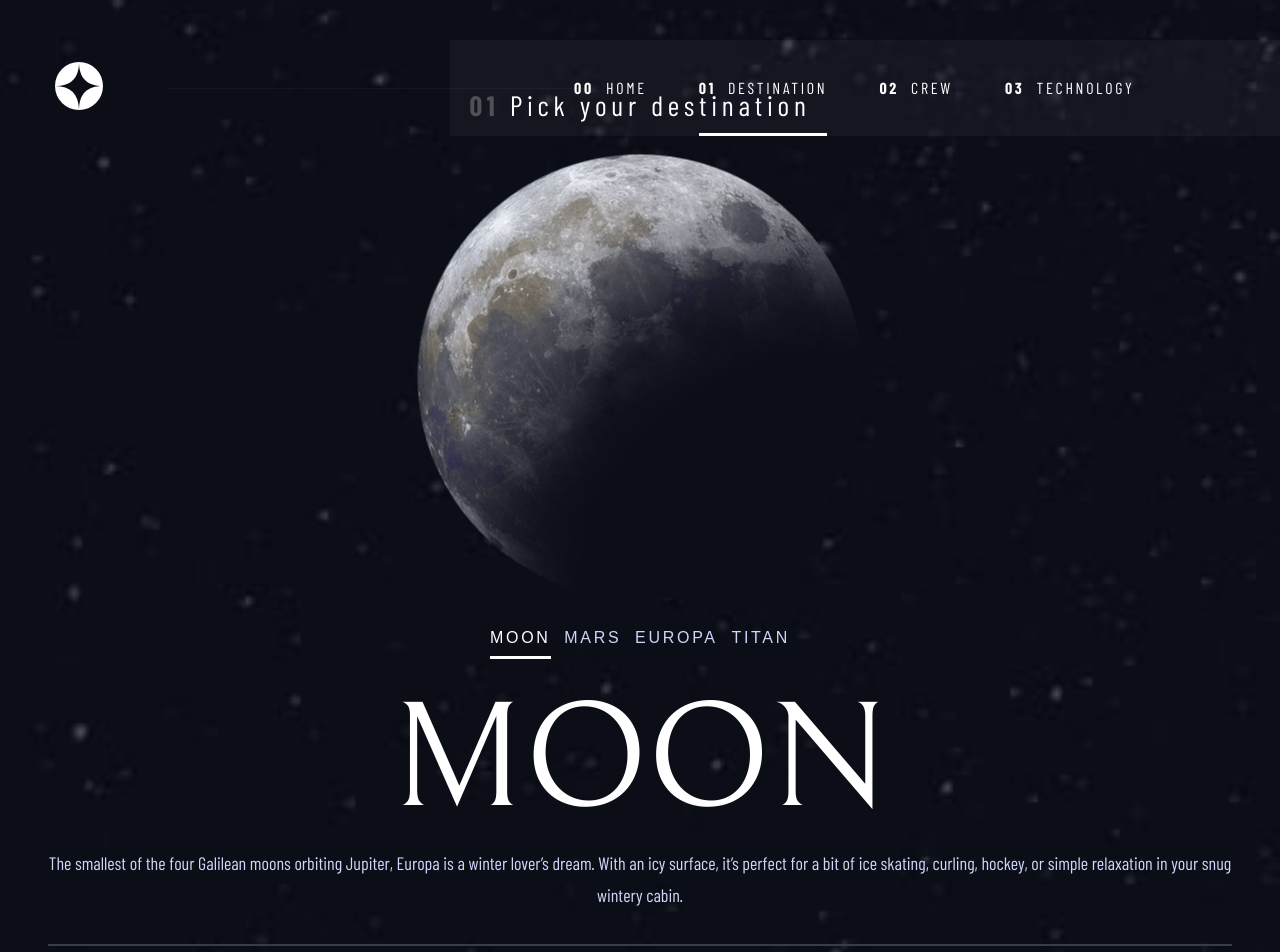
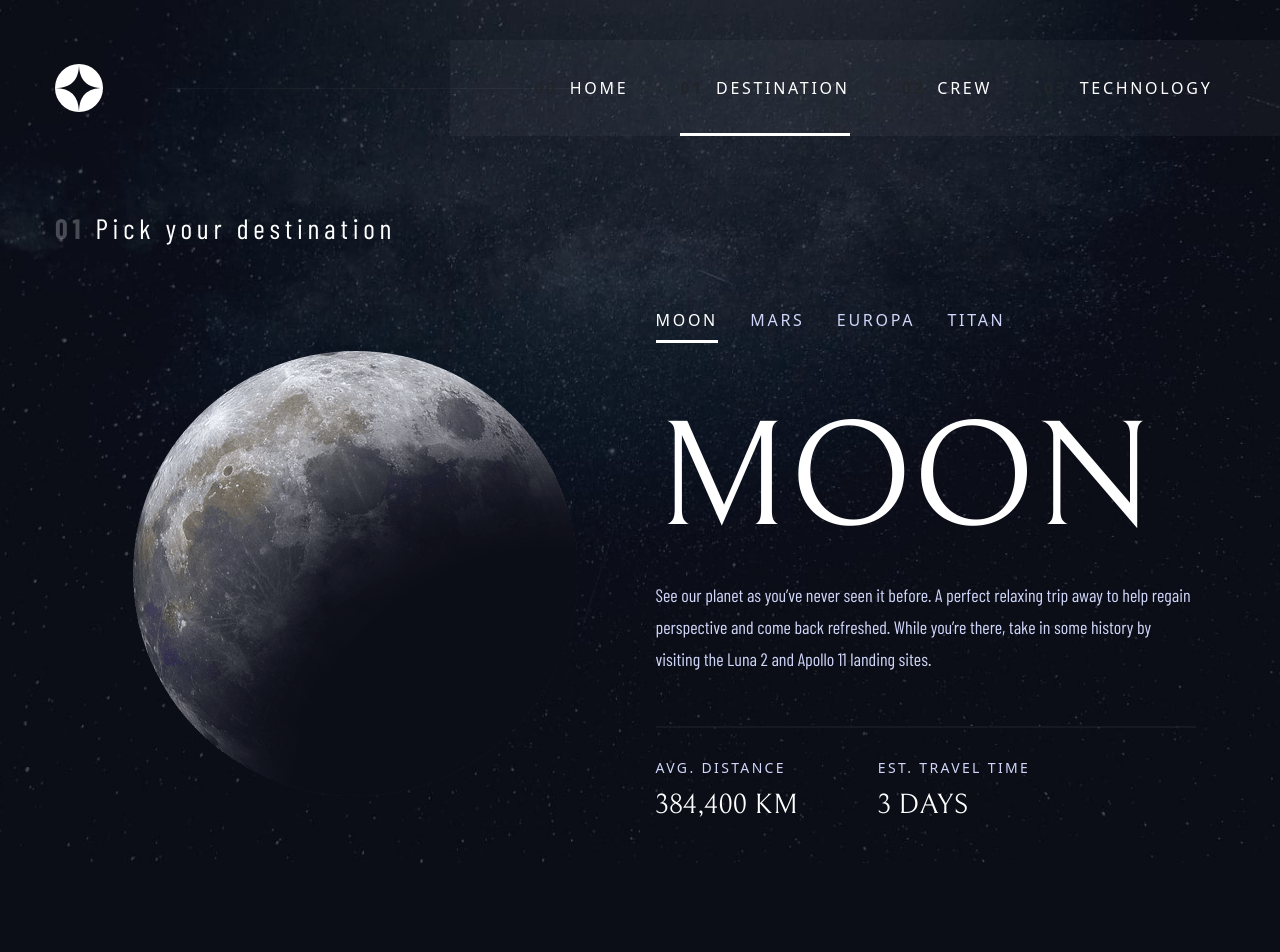
Before and after one commit to irenekyc/space-travel-intro, a Next.js app: page /destination in a window 1280 px wide. Shown: the top 952 px of the page. After the commit the page ends 863 px from the top, so only its background shows below. Built offline with nearby package versions, Linux system fonts and the light colour scheme.

Commit message:
Added switcher to destination page

```diff
--- a/components/header/Header.module.scss
+++ b/components/header/Header.module.scss
@@ -65,7 +65,6 @@
     @include lg-and-up {
       width: 80%;
       max-width: 830px;
-      padding-left: 124px;
     }
     ul {
       display: flex;
--- a/package.json
+++ b/package.json
@@ -8,13 +8,13 @@
     "lint": "next lint"
   },
   "dependencies": {
-    "@types/swiper": "^6.0.0",
+    "bootstrap": "^5.1.3",
     "classnames": "^2.3.1",
     "next": "12.0.10",
     "react": "17.0.2",
+    "react-bootstrap": "^2.1.2",
     "react-dom": "17.0.2",
-    "sass": "^1.49.7",
-    "swiper": "^7.4.1"
+    "sass": "^1.49.7"
   },
   "devDependencies": {
     "@types/node": "17.0.17",
--- a/pages/destination.tsx
+++ b/pages/destination.tsx
@@ -6,30 +6,48 @@ import { ACTIVE_STYLE_UNDERLINE } from "../constants/tabs";
 import { useState } from "react";
 import { DESTINATION_DATA } from "../constants/destination-data";
 import { SpaceDataType } from "../typings/Destination";
+import { TabContainer, TabContent, TabPane } from "react-bootstrap";
+import Fade from "react-bootstrap";
 
 const Destination: NextPage = () => {
   const [activeSlide, setActiveSlide] = useState<string>("MOON");
 
+  const clickOnSlide = (eventKey: string | null) => setActiveSlide(eventKey!);
+
   return (
     <Layout>
       <main className={styles.destinationPage}>
+        <h1>
+          <span>01</span> Pick your destination
+        </h1>
         <div className={styles.destinationPage__content}>
-          <h2>
-            <span>01</span> Pick your destination
-          </h2>
-
+          <div className={styles.destinationPage__content__image}>
+            <TabContainer
+              activeKey={`${activeSlide}`}
+              defaultActiveKey={`${activeSlide}`}
+              onSelect={clickOnSlide}
+            >
+              <TabContent>
+                {DESTINATION_DATA.map((data: SpaceDataType) => (
+                  <TabPane
+                    eventKey={`${data.name}`}
+                    transition={true}
+                    key={data.name}
+                  >
                     <div className={styles.destinationPage__image__div}>
-            <div className={styles.destinationPage__image__wrapper}>
                       <img
                         className={styles.destinationPage__image}
-                src={DESTINATION_DATA[0].image.png}
-                alt={DESTINATION_DATA[0].name}
+                        src={data.image.png}
+                        alt={data.name}
                       />
                     </div>
+                  </TabPane>
+                ))}
+              </TabContent>
+            </TabContainer>
           </div>
-
-          <div className={styles.destinationPage__swiper__div}>
-            <ul className={styles.destinationPage__swiper__controller}>
+          <div className={styles.destinationPage__content__text}>
+            <ul className={styles.destinationPage__content__tabRow}>
               {DESTINATION_DATA.map((space: SpaceDataType, index: number) => (
                 <li key={space.name}>
                   <Tab
@@ -38,33 +56,47 @@ const Destination: NextPage = () => {
                     data-tab-index={index}
                     isActive={space.name === activeSlide}
                     activeStyles={ACTIVE_STYLE_UNDERLINE}
-                    className={styles.destinationPage__swiper__navigation__tab}
+                    className={styles.destinationPage__content__tab}
                     onClick={() => setActiveSlide(space.name)}
                   />
                 </li>
               ))}
             </ul>
-            {/* Swiper Text */}
-            <div className={styles.destinationPage__swiper__text}>
-              <h1>Moon</h1>
-              <p>
-                The smallest of the four Galilean moons orbiting Jupiter, Europa
-                is a winter lover’s dream. With an icy surface, it’s perfect for
-                a bit of ice skating, curling, hockey, or simple relaxation in
-                your snug wintery cabin.
-              </p>
+
+            <TabContainer
+              activeKey={`${activeSlide}`}
+              defaultActiveKey={`${activeSlide}`}
+              onSelect={clickOnSlide}
+            >
+              <TabContent>
+                {DESTINATION_DATA.map((data: SpaceDataType) => (
+                  <TabPane
+                    eventKey={`${data.name}`}
+                    transition={true}
+                    key={data.name}
+                  >
+                    <div
+                      className={styles.destinationPage__content__description}
+                    >
+                      <h2>{data.name}</h2>
+                      <p>{data.description}</p>
                       <hr className={styles.divider} />
                       <div className={styles.destinationPage__statistic}>
-                <div className={styles.destinationPage__statisticDiv}>
-                  <h2>AVG. DISTANCE</h2>
-                  <h3>628 MIL. km</h3>
+                        {data.statistics.map((stat) => (
+                          <div
+                            className={styles.destinationPage__statisticDiv}
+                            key={stat.label}
+                          >
+                            <h3>{stat.label}</h3>
+                            <h4>{stat.value}</h4>
                           </div>
-                <div className={styles.destinationPage__statisticDiv}>
-                  <h2>Est. travel time</h2>
-                  <h3>9 months</h3>
+                        ))}
                       </div>
                     </div>
-            </div>
+                  </TabPane>
+                ))}
+              </TabContent>
+            </TabContainer>
           </div>
         </div>
       </main>
--- a/styles/destination.module.scss
+++ b/styles/destination.module.scss
@@ -6,72 +6,110 @@
   background-size: cover;
   background-position: bottom;
   display: flex;
+  flex-direction: column;
   align-items: center;
   justify-content: flex-start;
   min-height: 100vh;
+  color: $white;
+  padding-top: 88px;
+  padding-left: 24px;
+  padding-right: 24px;
+  width: 100%;
+  h1 {
+    @include heading-5;
+    color: $white;
+
+    span {
+      font-weight: 700;
+      opacity: 0.25;
+    }
+  }
+
+  @include md-and-up {
+    padding-top: 136px;
+    background: url("../public/images/destination/background-destination-tablet.jpg");
+    background-repeat: no-repeat;
+    background-size: cover;
+    background-position: bottom;
+
+    h1 {
+      align-self: flex-start;
+      margin-bottom: 24px;
+    }
+  }
+  @include lg-and-up {
+    padding-left: 55px;
+    padding-top: 212px;
+    background: url("../public/images/destination/background-destination-desktop.jpg");
+    background-repeat: no-repeat;
+    background-size: cover;
+    background-position: bottom;
+    h1 {
+      margin-bottom: 60px;
+    }
+  }
 
   &__content {
-    padding-top: 88px;
     height: auto;
     width: 100%;
-    padding-left: 24px;
-    padding-right: 24px;
     display: flex;
     flex-direction: column;
     align-items: center;
 
-    h2 {
-      @include heading-5;
+    @include lg-and-up {
+      flex-direction: row;
+    }
+  }
 
-      span {
-        font-weight: 700;
-        opacity: 0.25;
-      }
+  &__content__image {
+    @include lg-and-up {
+      width: 50%;
+
+      display: flex;
+      justify-content: center;
+      align-items: center;
     }
   }
 
   &__image__div {
-    width: 60%;
+    width: 60vw;
     margin-top: 32px;
     margin-bottom: 26px;
     max-width: 300px;
+    img {
+      width: 100%;
+      height: 100%;
+    }
+    @include md-and-up {
+      margin-bottom: 54px;
+    }
     @include lg-and-up {
       max-width: 445px;
     }
   }
-  &__image__wrapper {
-    width: 100%;
-    height: 0px;
-    content: "";
-    margin-right: auto;
-    margin-left: auto;
-    position: relative;
-    padding-top: 100%;
-  }
-
-  &__image {
-    position: absolute;
-    top: 50%;
-    left: 50%;
-    transform: translate(-50%, -50%);
-    width: 100%;
-    height: 100%;
-  }
-
-  &__swiper__controller {
+  &__content__tabRow {
     display: flex;
     list-style: none;
     width: 300px;
     justify-content: space-between;
+    padding: 0;
     margin-right: auto;
     margin-left: auto;
+    height: auto;
+
+    @include lg-and-up {
+      margin-left: 0;
+      width: 350px;
+    }
   }
-  &__swiper__navigation__tab {
+
+  &__content__tab {
     @include nav-text;
     color: $primary;
     padding-bottom: 8px;
   }
-  &__swiper__text {
+
+  &__content__description {
     width: 100%;
     padding-top: 20px;
     padding-left: 24px;
@@ -80,7 +118,7 @@
     flex-direction: column;
     justify-content: center;
     align-items: center;
-    h1 {
+    h2 {
       @include heading-1;
       text-transform: uppercase;
     }
@@ -89,19 +127,52 @@
       color: $primary;
       line-height: 1.8;
     }
+
+    @include md-and-up {
+      padding-top: 32px;
+
+      p {
+        max-width: 540px;
+        margin-bottom: 18px;
+      }
+    }
+    @include lg-and-up {
+      padding-left: 0;
+      align-items: flex-start;
+
+      p {
+        text-align: left;
+      }
+    }
+  }
+
+  &__statistic {
+    @include md-and-up {
+      display: flex;
+      width: 100%;
+      justify-content: space-around;
+    }
+
+    @include lg-and-up {
+      justify-content: flex-start;
+    }
   }
   &__statisticDiv {
     text-align: center;
     margin-bottom: 32px;
-    h2 {
+    h3 {
       @include sub-heading-2;
       color: $primary;
       margin-bottom: 12px;
       text-transform: uppercase;
     }
-    h3 {
+    h4 {
       @include sub-heading-1;
       text-transform: uppercase;
+    }
+    @include lg-and-up {
+      text-align: left;
+      margin-right: 80px;
     }
   }
 }
--- a/styles/global-styles.scss
+++ b/styles/global-styles.scss
@@ -1,3 +1,4 @@
+@import "~bootstrap/scss/bootstrap";
 @import "./variable.scss";
 
 * {
@@ -35,11 +36,3 @@ h1 {
 p {
   font-family: $main-font;
 }
-
-.swiper-slide {
-  background: red;
-  max-width: 100vw;
-  display: flex;
-  justify-content: center;
-  align-items: center;
-}
```
Also changed, not shown: tsconfig.json (+15 -4 lines), 1 other file (tests, documents, lock files or other folders). Lines whose indentation alone changed are shown as unchanged.
